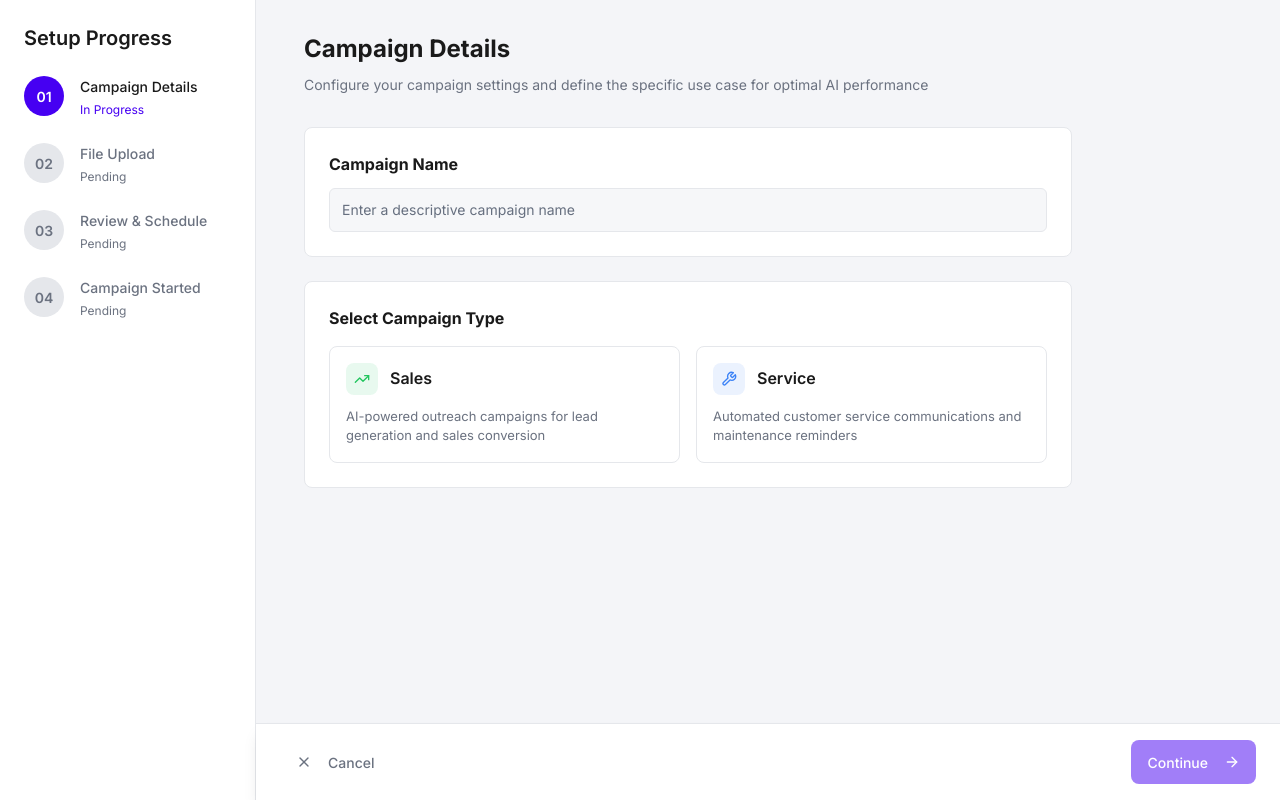
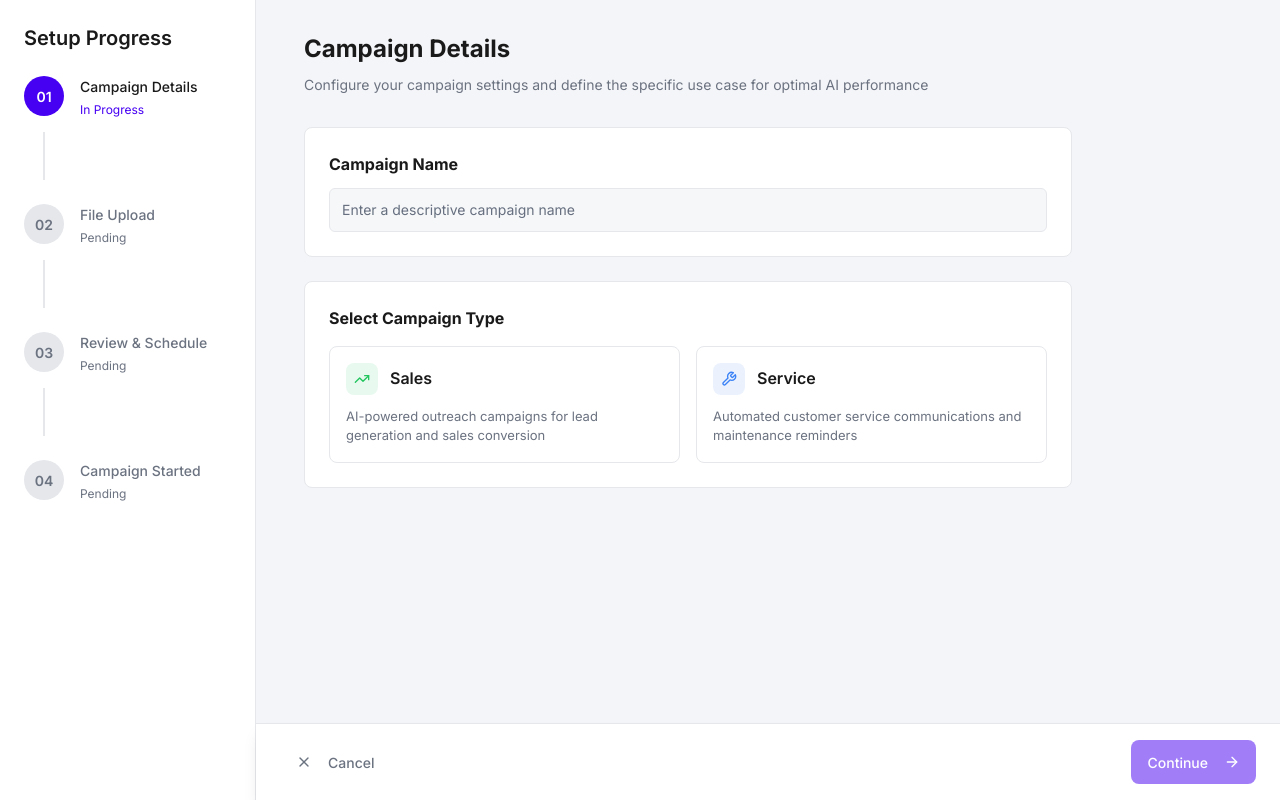
Before and after one commit to Product14/outbound-26, a Next.js app: page /setup in a window 1280 px wide. Built offline with nearby package versions, Linux system fonts and the light colour scheme.

Commit message:
Remove unnecessary class from step divider

```diff
--- a/app/setup/page.tsx
+++ b/app/setup/page.tsx
@@ -1477,7 +1477,7 @@ export default function CampaignSetup() {
                         )}
                       </div>
                       {index < steps.length - 1 && (
-                        <div className={`hidden lg:block w-0.5 h-12 mt-4 ${
+                        <div className={`w-0.5 h-12 mt-4 ${
                           currentStep > step.id ? 'bg-[#22C55E]' : 'bg-[#E5E7EB]'
                         }`} />
                       )}
```
